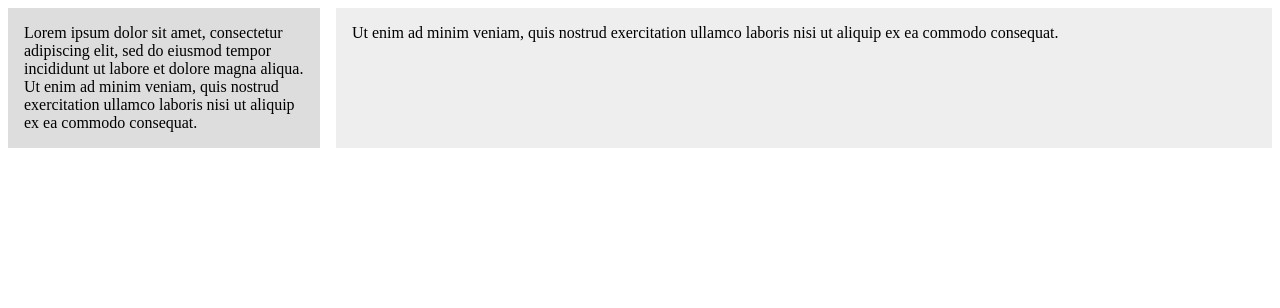
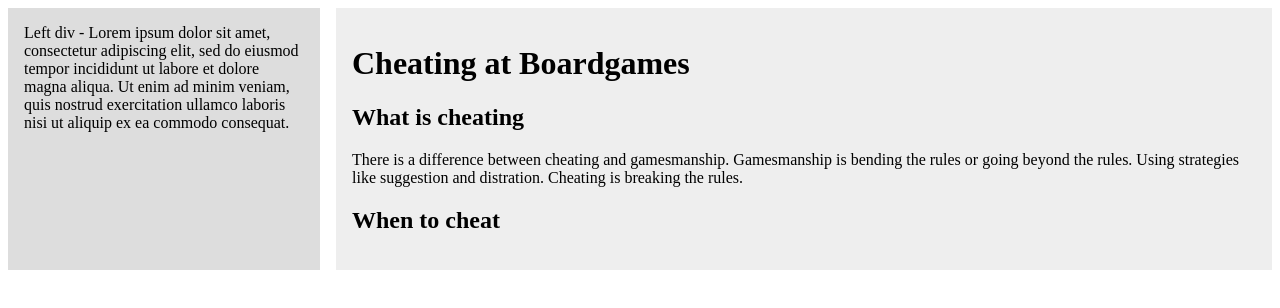
Before and after one commit to jefft515/jefft515.github.io, a plain HTML site: page index.html in a window 1280 px wide. Drawn offline with Linux system fonts and the light colour scheme.

Commit message:
Add basic article structure

```diff
--- a/index.html
+++ b/index.html
@@ -6,13 +6,23 @@
 </head>
 <body>
     <div class="wrapper">
-        <div>Lorem ipsum dolor sit amet, consectetur adipiscing elit,
+        <div>Left div - Lorem ipsum dolor sit amet, consectetur adipiscing elit,
             sed do eiusmod tempor incididunt ut labore et dolore magna
             aliqua. Ut enim ad minim veniam, quis nostrud exercitation
             ullamco laboris nisi ut aliquip ex ea commodo consequat.
         </div>
-        <div>Ut enim ad minim veniam, quis nostrud exercitation ullamco
-             laboris nisi ut aliquip ex ea commodo consequat.</div>
+        <div>
+            <h1>Cheating at Boardgames</h1>
+                <article>
+                    <h2>What is cheating</h2>
+                    <p>There is a difference between cheating and gamesmanship. Gamesmanship is bending the rules or going beyond the rules.
+                        Using strategies like suggestion and distration.  Cheating is breaking the rules.</p>
+                </article>
+                <article>
+                    <h2>When to cheat</h2>
+                    <p></p>
+                </article>
+        </div>
 
     </div>
 </body>
```
